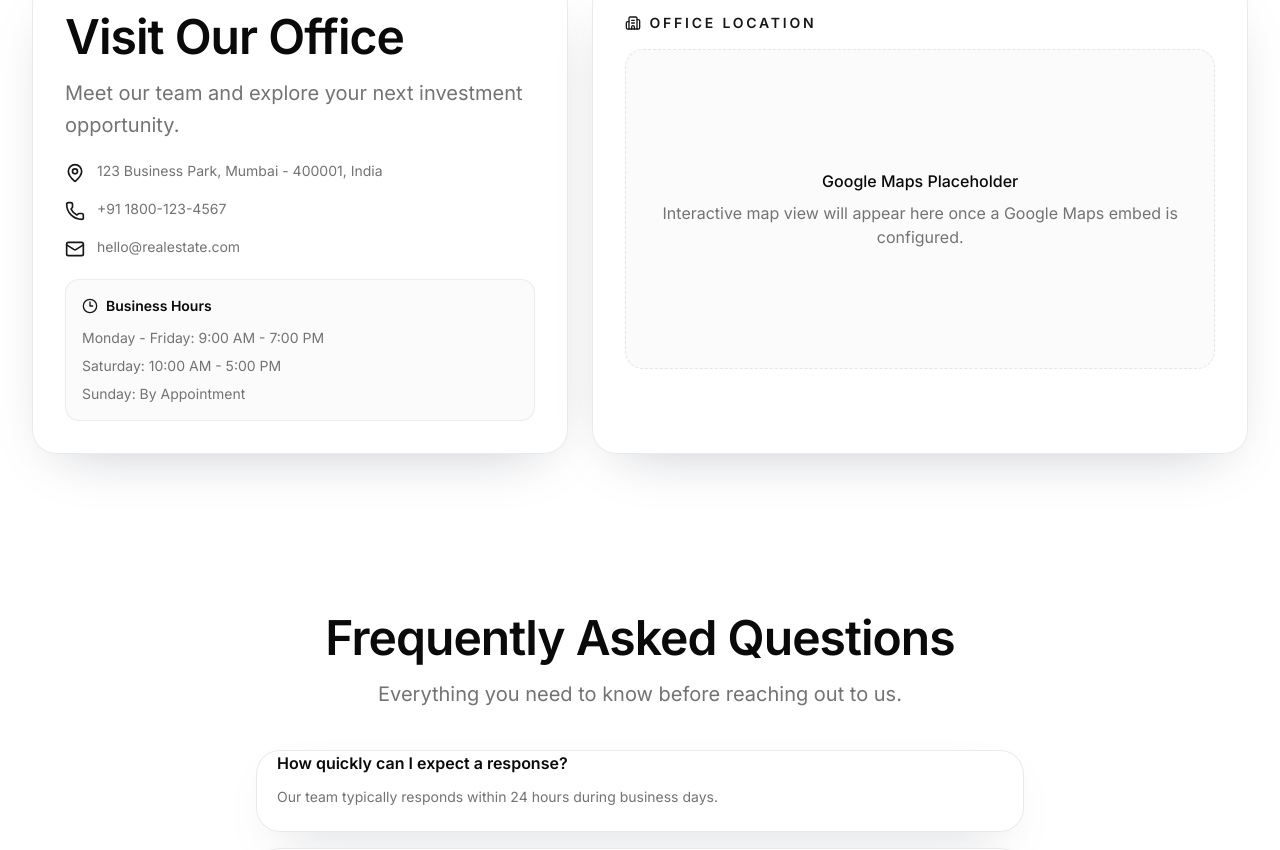
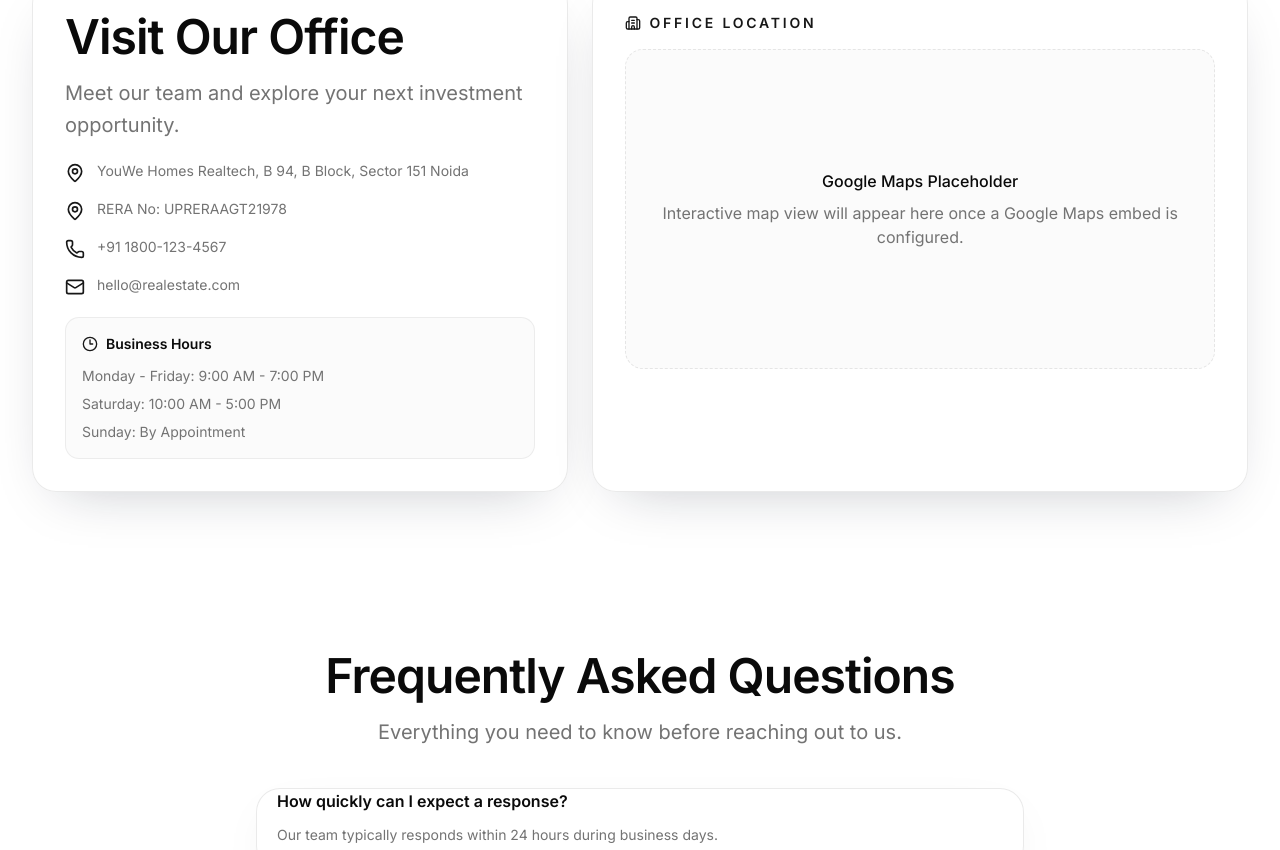
Before and after one commit to getchaviral/real_estate, a Next.js app: page /contact in a window 1280 px wide. Shown: the part 827-1677 px from the top of the page. Built offline with nearby package versions, Linux system fonts and the light colour scheme.

Commit message:
Added logo, address, RERA number, made default theme white

```diff
--- a/src/app/contact/page.tsx
+++ b/src/app/contact/page.tsx
@@ -97,6 +97,10 @@ export default function ContactPage() {
                     <span>{SITE_CONFIG.address}</span>
                   </div>
                   <div className="flex gap-3">
+                    <MapPin className="mt-0.5 h-5 w-5 shrink-0 text-primary" />
+                    <span>RERA No: {SITE_CONFIG.reraNumber}</span>
+                  </div>
+                  <div className="flex gap-3">
                     <Phone className="mt-0.5 h-5 w-5 shrink-0 text-primary" />
                     <a href={`tel:${SITE_CONFIG.phone}`} className="hover:text-foreground">
                       {SITE_CONFIG.phone}
--- a/src/components/providers/theme-provider.tsx
+++ b/src/components/providers/theme-provider.tsx
@@ -18,7 +18,7 @@ function getInitialTheme(): Theme {
   if (typeof window !== "undefined") {
     const stored = localStorage.getItem(STORAGE_KEY);
     if (stored === "light" || stored === "dark") return stored;
-    return window.matchMedia("(prefers-color-scheme: dark)").matches ? "dark" : "light";
+    return "light";
   }
   return "light";
 }
@@ -58,7 +58,7 @@ export function ThemeProvider({ children }: { children: React.ReactNode }) {
                 try {
                   var theme = localStorage.getItem('${STORAGE_KEY}');
                   if (!theme) {
-                    theme = window.matchMedia('(prefers-color-scheme: dark)').matches ? 'dark' : 'light';
+                    theme = 'light';
                   }
                   document.documentElement.classList.add(theme);
                 } catch (e) {}
--- a/src/lib/constants.ts
+++ b/src/lib/constants.ts
@@ -5,7 +5,8 @@ export const SITE_CONFIG = {
     "Discover premium residential and commercial properties across India's top cities.",
   email: "hello@realestate.com",
   phone: "+91 1800-123-4567",
-  address: "123 Business Park, Mumbai - 400001, India",
+  address: "YouWe Homes Realtech, B 94, B Block, Sector 151 Noida",
+  reraNumber: "UPRERAAGT21978",
   socialLinks: {
     facebook: "https://facebook.com",
     instagram: "https://instagram.com",
```
Also changed, not shown: public/images/YouWehomeslogo.cdr.png (added), 1 other file (tests, documents, lock files or other folders).
